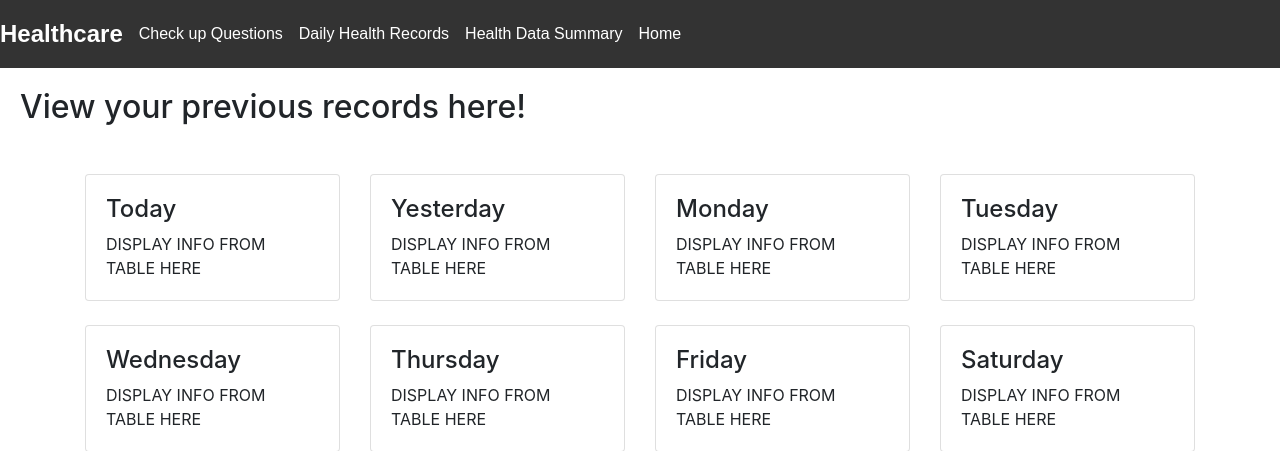
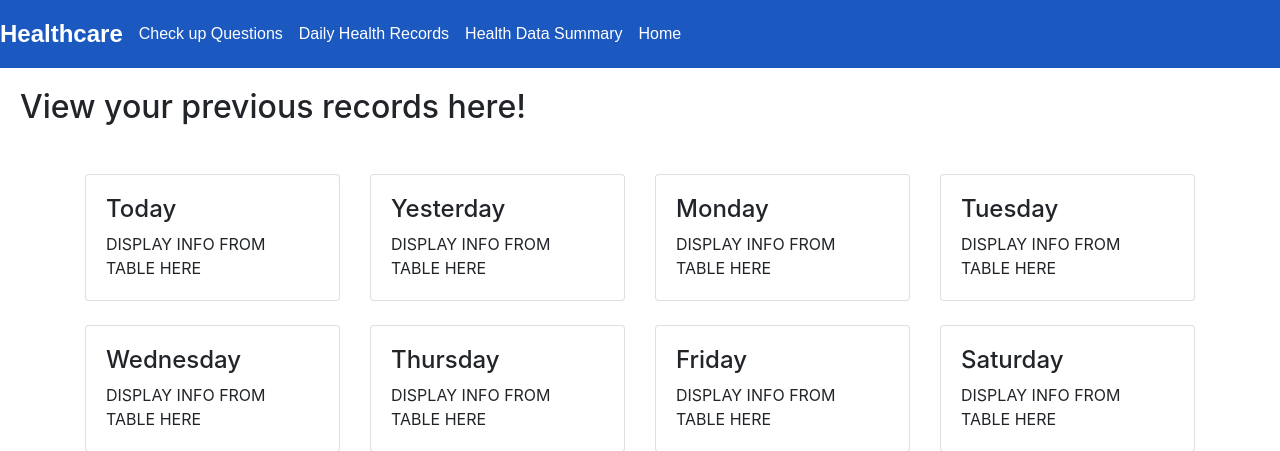
Before and after one commit to aanand024/FHIR_Scenario2, a PHP site: page /Records.html in a window 1280 px wide. Shown: the top 451 px of the page. Run offline with PHP 8.4, Linux system fonts and the light colour scheme.

Commit message:
Updated styles with bootstrap for new design.css

```diff
--- a/styles.css
+++ b/styles.css
@@ -29,7 +29,7 @@
     }
 }
 .navbar {
-        background-color: #333;
+        background-color: #1b58c0;
         color: #fff;
         padding: 1rem 0;
         opacity: 1;
```
